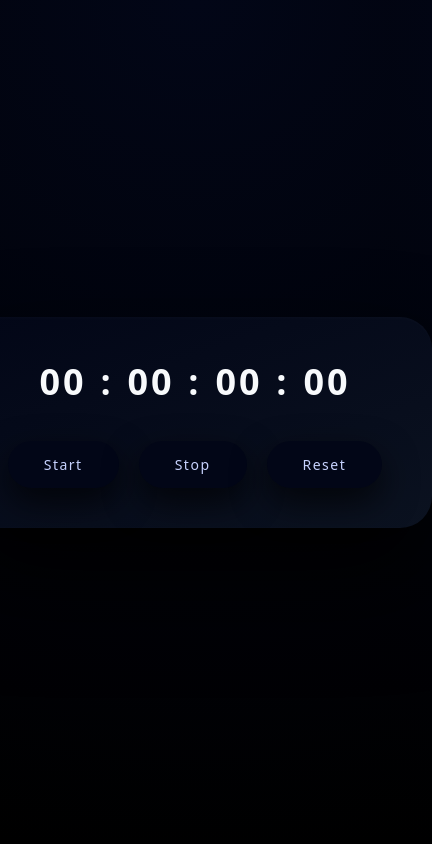
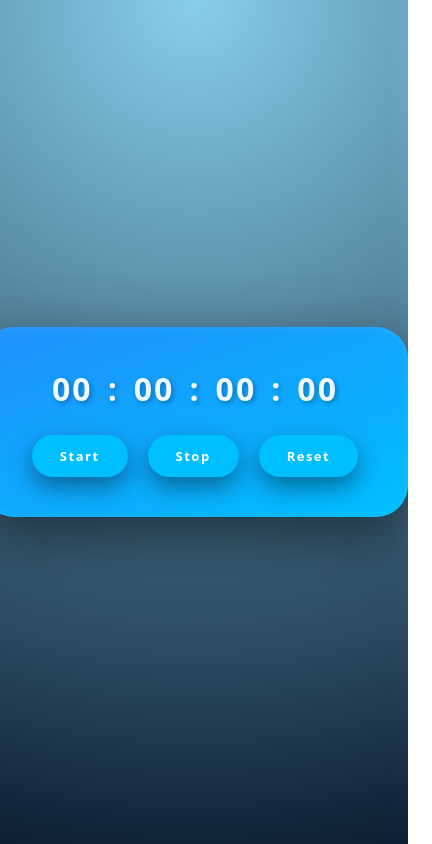
Before and after one commit to CodeWIthAbdullah-007/JAVASCRIPT_STOP_WATCH_SMIT_BATCH_-18-, a plain HTML site: page index.html in a window 390 px wide. Shown: the whole page, 432 px wide, since content can reach past the window. Drawn offline with Linux system fonts and the light colour scheme.

Commit message:
Update style.css

```diff
--- a/style.css
+++ b/style.css
@@ -2,7 +2,7 @@
     margin:0;
     padding:0;
     box-sizing:border-box;
-    font-family:system-ui,-apple-system,"Segoe UI",sans-serif;
+    font-family: system-ui, -apple-system, "Segoe UI", sans-serif;
 }
 
 body{
@@ -10,54 +10,86 @@
     display:flex;
     align-items:center;
     justify-content:center;
-    background:radial-gradient(circle at top,#020617,#000);
+    background: radial-gradient(circle at top, #87ceeb, #0d1f33);
 }
 
 .stopwatch-container{
-    background:linear-gradient(160deg,#020617,#0b1220);
-    padding:40px 50px;
-    border-radius:32px;
-    box-shadow:0 50px 100px rgba(0,0,0,.9), inset 1px 1px 4px rgba(255,255,255,.03);
-    text-align:center;
+    background: linear-gradient(160deg, #1e90ff, #00bfff);
+    padding: 40px 50px;
+    border-radius: 32px;
+    box-shadow: 0 20px 60px rgba(0, 0, 0, 0.5), inset 1px 1px 10px rgba(255,255,255,0.1);
+    text-align: center;
+    transition: transform 0.3s ease, box-shadow 0.3s ease;
+}
+
+.stopwatch-container:hover{
+    transform: translateY(-5px);
+    box-shadow: 0 30px 80px rgba(0, 0, 0, 0.6), inset 1px 1px 12px rgba(255,255,255,0.15);
 }
 
 .time-display{
-    font-size:36px;
-    font-weight:600;
-    color:#f8fafc;
-    margin-bottom:35px;
-    letter-spacing:3px;
+    font-size: 40px;
+    font-weight: 700;
+    color: #f0f8ff;
+    margin-bottom: 35px;
+    letter-spacing: 4px;
+    text-shadow: 2px 2px 5px rgba(0,0,0,0.3);
 }
 
 .time-display span{
-    min-width:50px;
-    display:inline-block;
+    min-width: 50px;
+    display: inline-block;
 }
 
 .buttons{
-    display:flex;
-    justify-content:center;
-    gap:20px;
+    display: flex;
+    justify-content: center;
+    gap: 20px;
 }
 
 button{
-    padding:14px 36px;
-    border:none;
-    border-radius:50px;
-    background:#020617;
-    color:#c7d2fe;
-    font-size:14px;
-    letter-spacing:1.5px;
-    cursor:pointer;
-    box-shadow:0 14px 35px rgba(0,0,0,.7);
-    transition:.3s ease;
+    padding: 14px 36px;
+    border: none;
+    border-radius: 50px;
+    background: #00bfff;
+    color: #fff;
+    font-size: 14px;
+    font-weight: 600;
+    letter-spacing: 1.5px;
+    cursor: pointer;
+    box-shadow: 0 10px 25px rgba(0, 0, 0, 0.4);
+    transition: all 0.3s ease;
 }
 
 button:hover{
-    transform:translateY(-3px);
-    box-shadow:0 24px 55px rgba(0,0,0,.9);
+    background: #1e90ff;
+    transform: translateY(-5px) scale(1.05);
+    box-shadow: 0 15px 35px rgba(0, 0, 0, 0.5);
 }
 
 button:active{
-    transform:scale(.95);
+    transform: scale(0.95);
+    box-shadow: 0 5px 15px rgba(0,0,0,0.3);
 }
+
+@media (max-width: 480px){
+    .time-display{
+        font-size: 32px;
+        letter-spacing: 2px;
+        margin-bottom: 25px;
+    }
+    button{
+        padding: 12px 28px;
+        font-size: 13px;
+    }
+}
+
+@media (max-width: 360px){
+    .time-display{
+        font-size: 28px;
+    }
+    button{
+        padding: 10px 22px;
+        font-size: 12px;
+    }
+}
```
